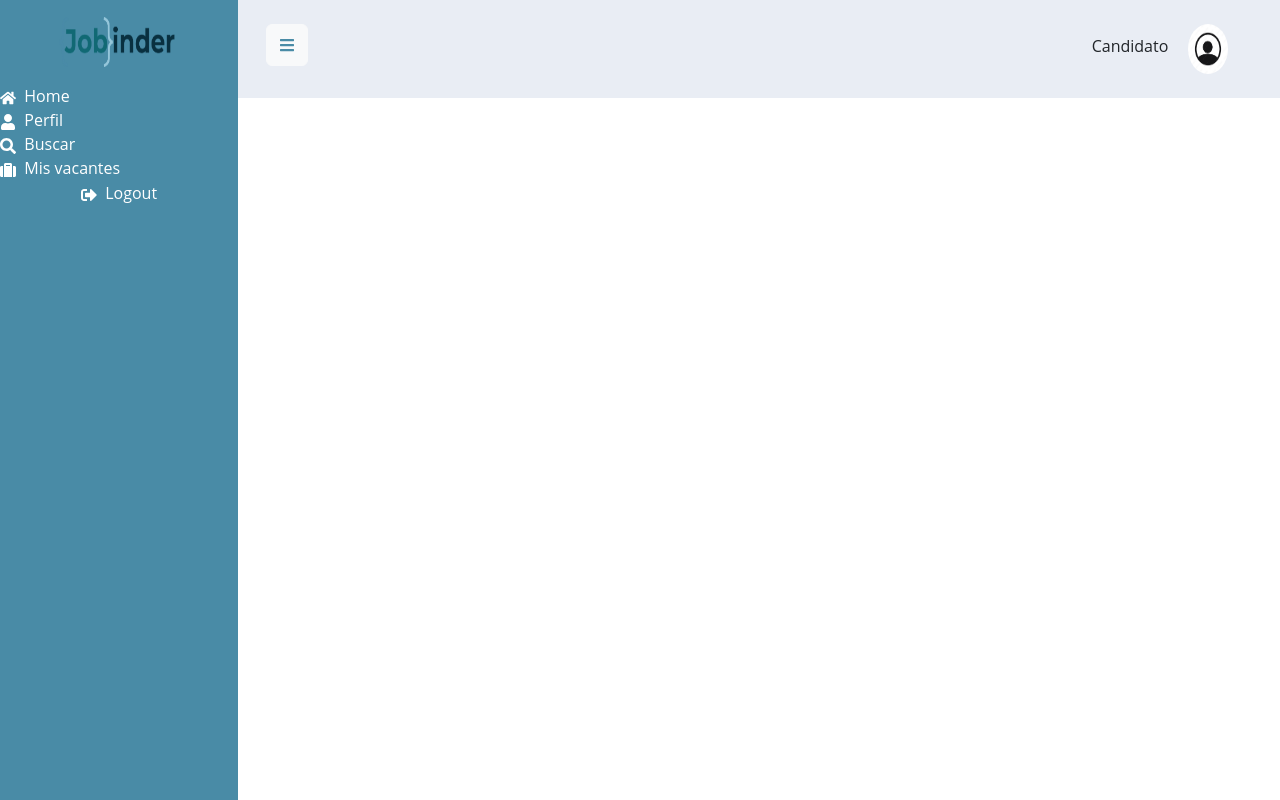
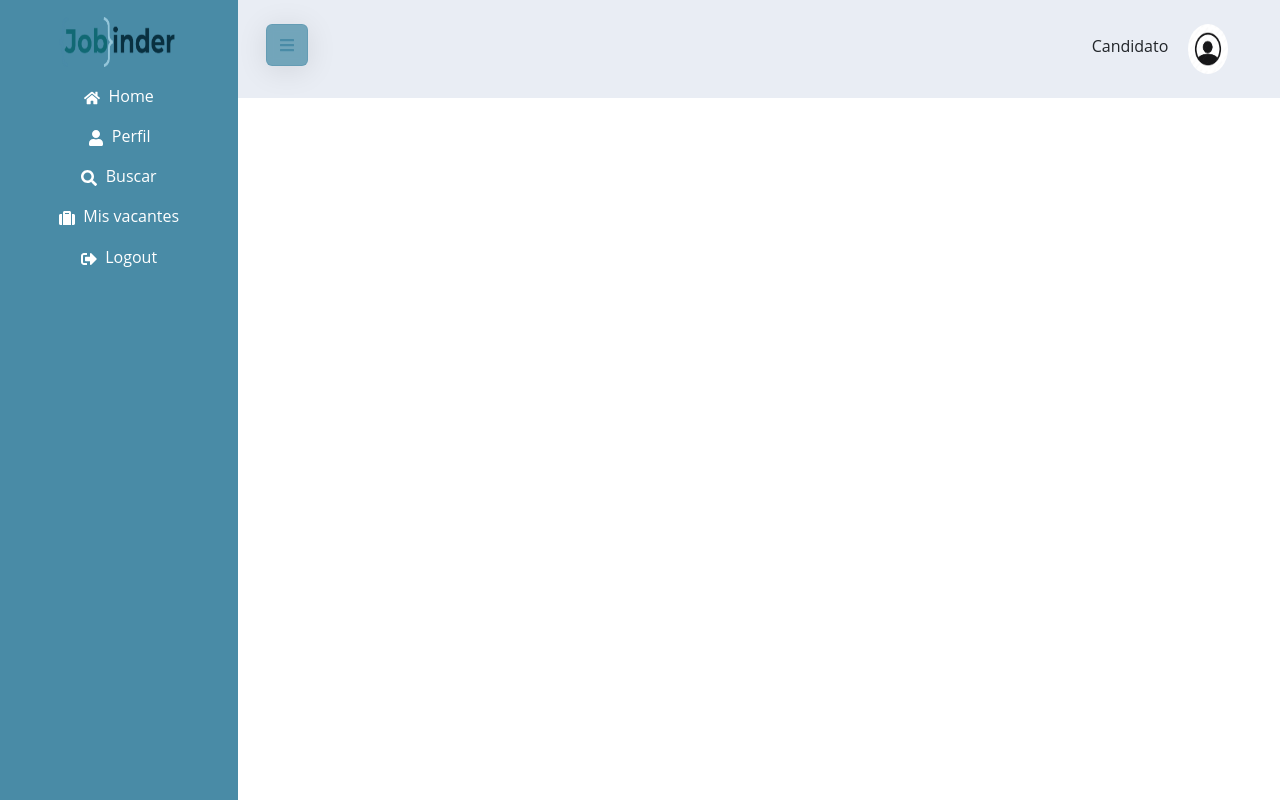
Before and after one commit to MASC95/Kodemia23g, a React (Create React App) app: page /dashboard-candidato in a window 1280 px wide. Both pictures are taken after a click on the button 22 px from the left and 46 px from the top of the page. Built offline with nearby package versions, Linux system fonts and the light colour scheme.

Commit message:
fixing bugs

```diff
--- a/src/componentes/Candidate/SidebarCandidate/SidebarCandidate.js
+++ b/src/componentes/Candidate/SidebarCandidate/SidebarCandidate.js
@@ -26,18 +26,27 @@ export const SidebarCandidate=()=>{
         </header>
         <nav className="dashboard-nav-list">
           <Link to={`/dashboard-candidato/home`}>
+            <div className='mb-3'>
          <FaHome/> &nbsp;Home
+         </div>
           </Link>
           <Link to={`/dashboard-candidato/profile`}>
-         <FaUser/> &nbsp;Perfil
+            <div className='mb-3'>
+         <FaUser /> &nbsp;Perfil
+         </div>
           </Link>
           <Link to={`/dashboard-candidato/search`}>
+            <div className='mb-3'>
            <FaSearch/> &nbsp;Buscar
+           </div>
           </Link>
           <Link to={`/dashboard-candidato/app-vacancies`}>
+            <div className='mb-3'>
           <FaSuitcase/> &nbsp;Mis vacantes
+          </div>
           </Link>
-          <button type='submit' onClick={logout} className="button-logout" ><FaSignOutAlt/> &nbsp;Logout </button>
+          <div className='mb-3'>
+          <button type='submit' onClick={logout} className="button-logout" ><FaSignOutAlt /> &nbsp;Logout </button> </div>
         </nav>
     </div>
         </>
--- a/src/componentes/Candidate/SidebarCandidate/style.scss
+++ b/src/componentes/Candidate/SidebarCandidate/style.scss
@@ -1,3 +1,19 @@
+@mixin centrar{
+    flex-direction: column;
+    justify-content: center;
+    align-items: center;
+}
+@mixin color{
+
+
+    background: rgba(73, 139, 166, 0.74);
+    box-shadow: 0 4px 30px rgba(0, 0, 0, 0.1);
+    backdrop-filter: blur(4px);
+    -webkit-backdrop-filter: blur(3.9px);
+    border: 1px solid rgba(73, 139, 166, 0.33);
+}
+
+$JobinderColor: #498Ba6;
 :root {
     --font-family-sans-serif: "Open Sans", -apple-system, BlinkMacSystemFont,
     "Segoe UI", Roboto, "Helvetica Neue", Arial, sans-serif, "Apple Color Emoji",
@@ -107,6 +123,7 @@ h1, .h1 {
     display: -ms-flexbox;
     display: flex;
     min-height: 100vh;
+
 }
 
 .dashboard-app {
@@ -132,6 +149,7 @@ h1, .h1 {
     -ms-flex-positive: 2;
     flex-grow: 2;
     padding: 25px;
+
 }
 
 .dashboard-nav {
@@ -141,7 +159,10 @@ h1, .h1 {
     top: 0;
     bottom: 0;
     overflow: auto;
-    background-color: #498BA6;
+     background-color: $JobinderColor;
+    /* background-color: #d2d1d1; */
+   /*  background-color: black !important; */
+
 }
 
 .dashboard-compact .dashboard-nav {
@@ -163,12 +184,14 @@ h1, .h1 {
     -webkit-align-items: center;
     -ms-flex-align: center;
     align-items: center;
-    background-color: #498BA6;
+    /* background-color: black !important; */
+
 }
 
 .dashboard-nav header .menu-toggle {
     display: inline-block;
     margin-right: auto;
+    /* @include color(); */
 }
 
 .dashboard-nav a {
@@ -180,7 +203,7 @@ h1, .h1 {
 }
 
 .dashboard-nav {
-    background-color: #498BA6;
+    background-color: $JobinderColor;
 }
 
 .dashboard-nav a {
@@ -226,7 +249,7 @@ h1, .h1 {
     -webkit-box-direction: normal;
     -webkit-flex-direction: column;
     -ms-flex-direction: column;
-    flex-direction: column;
+    @include centrar();
 }
 .button-logout{
     background-color: transparent;
@@ -282,12 +305,12 @@ h1, .h1 {
     -webkit-justify-content: center;
     -ms-flex-pack: center;
     justify-content: center;
-    color: #498BA6;
+    @include color();
 }
 
 .menu-toggle:hover, .menu-toggle:active, .menu-toggle:focus {
     text-decoration: none;
-    color: #498BA6;
+
 }
 
 .menu-toggle i {
```
Also changed, not shown: src/componentes/Candidate/HomeCandidate/homecandidate.scss (line endings or trailing spaces).
